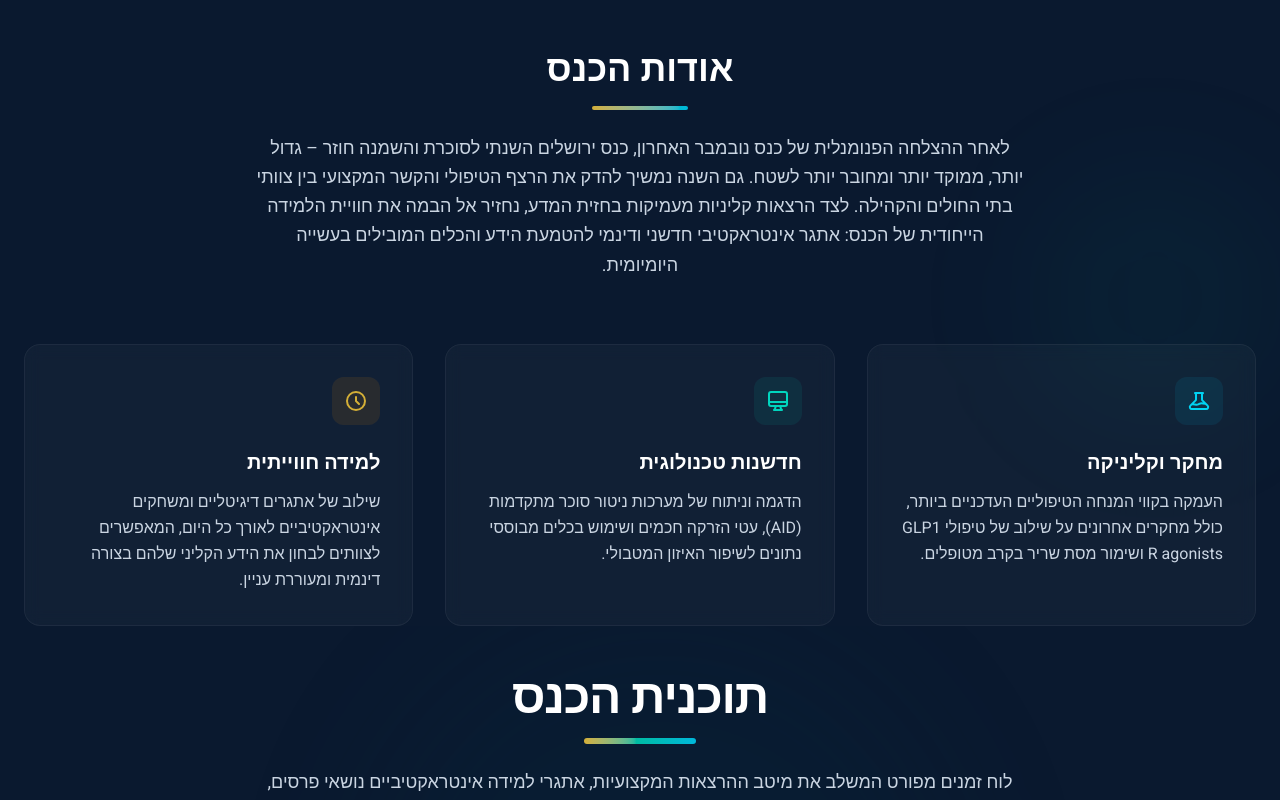
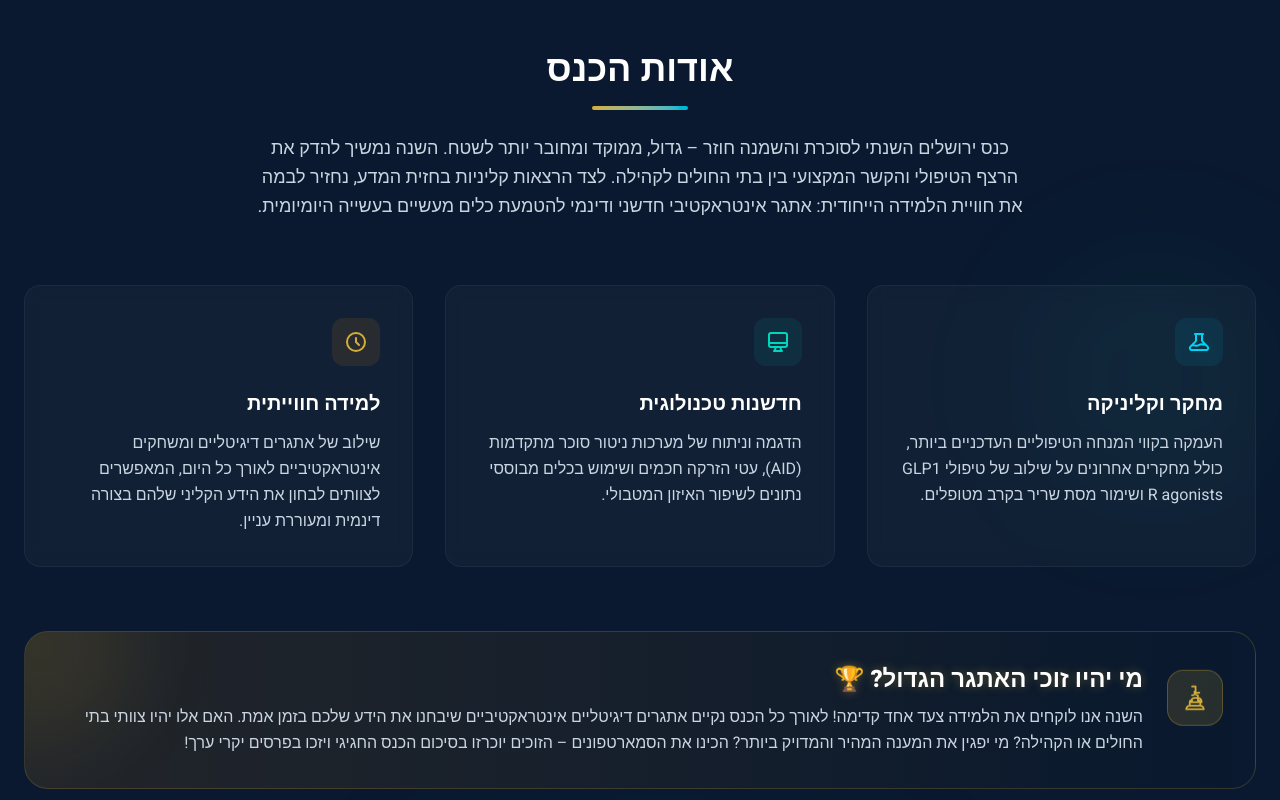
Before and after one commit to tifereteliav/jerusalem-diabetes-conference, a React (Vite) app: page / in a window 1280 px wide. Shown: the part 1280-2080 px from the top of the page. Built offline with nearby package versions, Linux system fonts and the light colour scheme.

Commit message:
Optimize copywriting for Hero and About descriptions, and add a festive interactive challenge winners marketing banner

```diff
--- a/src/components/About.jsx
+++ b/src/components/About.jsx
@@ -13,7 +13,7 @@ export default function About() {
           <h2 className="text-3xl md:text-4xl font-extrabold text-white mb-4">אודות הכנס</h2>
           <div className="w-24 h-1 bg-gradient-to-l from-cyan-500 to-[#D4AF37] mx-auto rounded-full mb-6"></div>
           <p className="text-slate-300 text-lg leading-relaxed">
-            לאחר ההצלחה הפנומנלית של כנס נובמבר האחרון, כנס ירושלים השנתי לסוכרת והשמנה חוזר – גדול יותר, ממוקד יותר ומחובר יותר לשטח. גם השנה נמשיך להדק את הרצף הטיפולי והקשר המקצועי בין צוותי בתי החולים והקהילה. לצד הרצאות קליניות מעמיקות בחזית המדע, נחזיר אל הבמה את חוויית הלמידה הייחודית של הכנס: אתגר אינטראקטיבי חדשני ודינמי להטמעת הידע והכלים המובילים בעשייה היומיומית.
+            כנס ירושלים השנתי לסוכרת והשמנה חוזר – גדול, ממוקד ומחובר יותר לשטח. השנה נמשיך להדק את הרצף הטיפולי והקשר המקצועי בין בתי החולים לקהילה. לצד הרצאות קליניות בחזית המדע, נחזיר לבמה את חוויית הלמידה הייחודית: אתגר אינטראקטיבי חדשני ודינמי להטמעת כלים מעשיים בעשייה היומיומית.
           </p>
         </div>
 
@@ -58,6 +58,29 @@ export default function About() {
 
         </div>
 
+        {/* Festive Challenge Section */}
+        <div className="mt-16 bg-gradient-to-r from-amber-500/10 via-amber-500/5 to-transparent border border-[#D4AF37]/20 rounded-3xl p-6 md:p-8 text-right relative overflow-hidden group hover:border-[#D4AF37]/40 transition-all duration-300">
+          {/* Decorative glowing background orb */}
+          <div className="absolute -left-20 -top-20 w-48 h-48 bg-[#D4AF37]/10 rounded-full blur-2xl group-hover:scale-125 transition-transform duration-500" />
+
+          <div className="flex flex-col md:flex-row items-center gap-6 relative z-10">
+            {/* Festive Icon (Trophy with particle glow) */}
+            <div className="w-14 h-14 rounded-2xl bg-[#D4AF37]/15 border border-[#D4AF37]/30 flex items-center justify-center text-[#D4AF37] shrink-0 animate-bounce" style={{ animationDuration: '3s' }}>
+              <svg className="w-7 h-7" fill="none" stroke="currentColor" strokeWidth="1.5" viewBox="0 0 24 24">
+                <path strokeLinecap="round" strokeLinejoin="round" d="M16.5 18.75h-9m9 0a3 3 0 013 3h-15a3 3 0 013-3m9 0v-3.375c0-.621-.503-1.125-1.125-1.125h-.871M7.5 18.75v-3.375c0-.621.504-1.125 1.125-1.125h.872m5.007 0V9.75m-5.007 0V9.75m5.007 0a3 3 0 01-3-3m-2.007 3a3 3 0 003-3m0 0V2.25h-3M12 7.5h3.75M12 12h-.375a3 3 0 00-3 3v.75h9v-.75a3 3 0 00-3-3H12z" />
+              </svg>
+            </div>
+
+            <div className="space-y-2 flex-grow">
+              <h3 className="text-xl md:text-2xl font-black text-white text-glow-gold flex items-center gap-2">
+                מי יהיו זוכי האתגר הגדול? 🏆
+              </h3>
+              <p className="text-slate-300 text-sm md:text-base leading-relaxed">
+                השנה אנו לוקחים את הלמידה צעד אחד קדימה! לאורך כל הכנס נקיים אתגרים דיגיטליים אינטראקטיביים שיבחנו את הידע שלכם בזמן אמת. האם אלו יהיו צוותי בתי החולים או הקהילה? מי יפגין את המענה המהיר והמדויק ביותר? הכינו את הסמארטפונים – הזוכים יוכרזו בסיכום הכנס החגיגי ויזכו בפרסים יקרי ערך!
+              </p>
+            </div>
+          </div>
+        </div>
 
       </div>
     </section>
--- a/src/components/Hero.jsx
+++ b/src/components/Hero.jsx
@@ -140,7 +140,7 @@ export default function Hero() {
 
             {/* Description */}
             <p className="text-slate-300 text-lg md:text-xl leading-relaxed mb-10 max-w-2xl">
-              הצטרפו לכנס דינמי שמביא את חזית המדע והטכנולוגיה אל השטח. מחקרים קליניים פורצי דרך, הרצאות מקצועיות בגובה העיניים, ואתגר אינטראקטיבי ייחודי שיהפוך את הלמידה לחוויה מעשית בטיפול המשולב בסוכרת ובהשמנה.
+              הצטרפו לכנס דינמי המביא את חזית המדע והטכנולוגיה אל השטח: מחקרים פורצי דרך, הרצאות בגובה העיניים ואתגר אינטראקטיבי ייחודי שיהפוך את הלמידה לחוויה מעשית ומרתקת.
             </p>
 
             {/* Call to Actions */}
```
